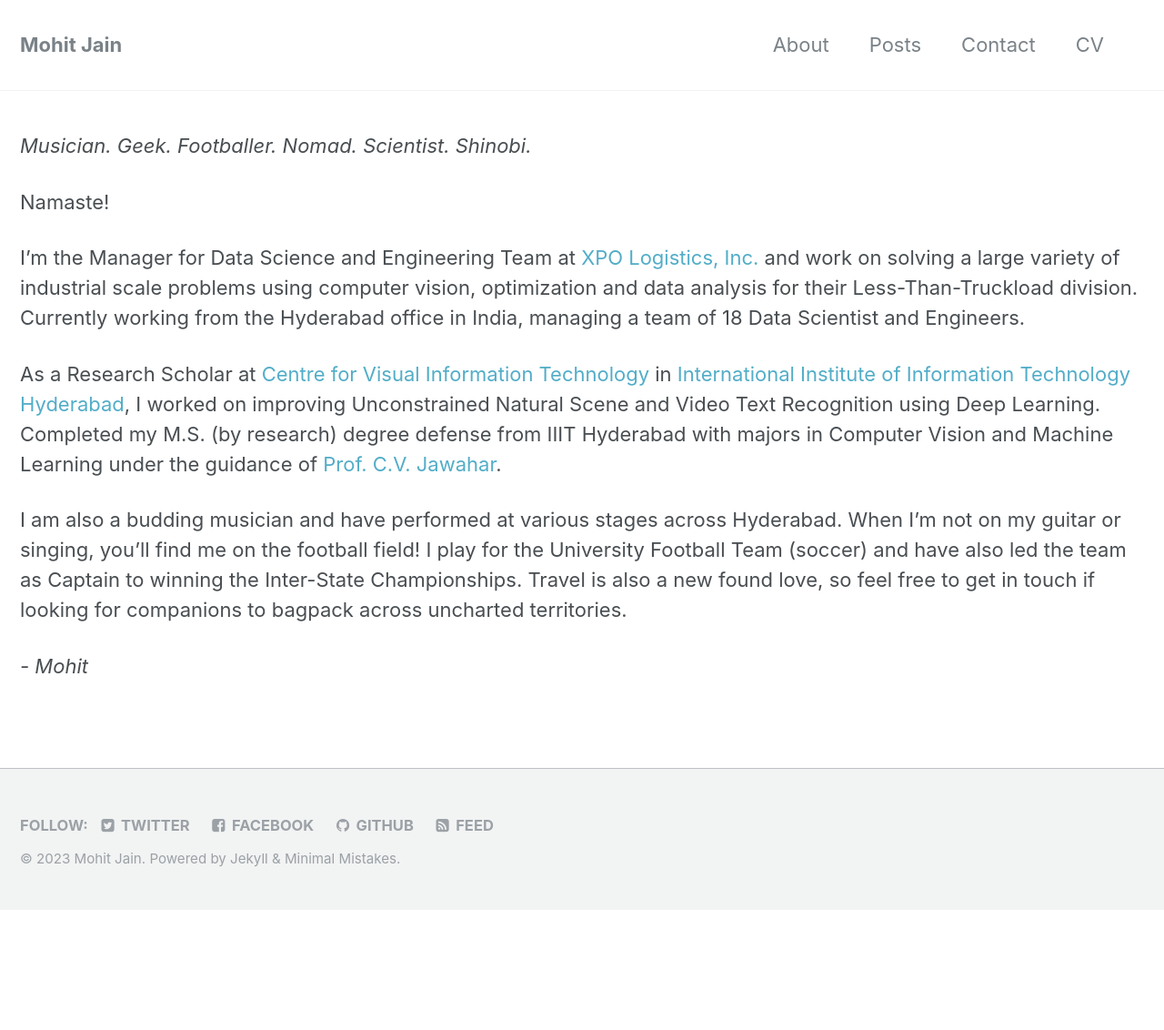
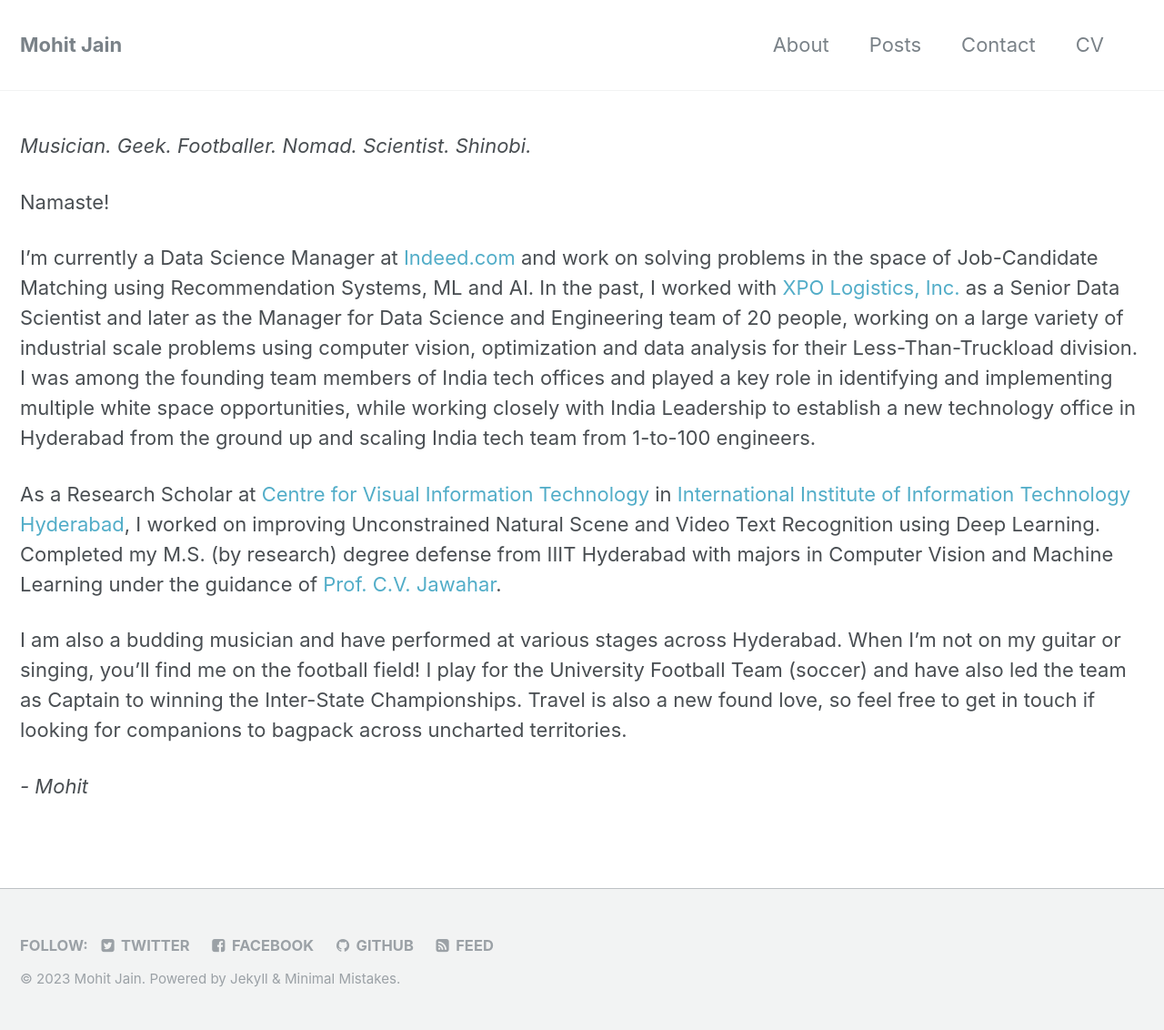
Before and after one commit to NightFury13/nightfury13.github.io, a Jekyll site: the page built from _pages/about.md, in a window 1280 px wide. Shown: the whole page at 91% size. Built offline with Jekyll 4.4.1, drawn with Linux system fonts in a browser that asks for light colours; before the commit the page ends 1000 px from its top, so only the background shows below that.

Commit message:
Update about.md

```diff
--- a/_pages/about.md
+++ b/_pages/about.md
@@ -8,7 +8,7 @@ _Musician. Geek. Footballer. Nomad. Scientist. Shinobi._
 
 Namaste!
 
-I'm the Manager for Data Science and Engineering Team at [XPO Logistics, Inc.](http://www.xpo.com/) and work on solving a large variety of industrial scale problems using computer vision, optimization and data analysis for their Less-Than-Truckload division. Currently working from the Hyderabad office in India, managing a team of 18 Data Scientist and Engineers.
+I'm currently a Data Science Manager at [Indeed.com](http://www.indeed.com/) and work on solving problems in the space of Job-Candidate Matching using Recommendation Systems, ML and AI. In the past, I worked with [XPO Logistics, Inc.](http://www.xpo.com/) as a Senior Data Scientist and later as the Manager for Data Science and Engineering team of 20 people, working on a large variety of industrial scale problems using computer vision, optimization and data analysis for their Less-Than-Truckload division. I was among the founding team members of India tech offices and played a key role in identifying and implementing multiple white space opportunities, while working closely with India Leadership to establish a new technology office in Hyderabad from the ground up and scaling India tech team from 1-to-100 engineers.
 
 As a Research Scholar at [Centre for Visual Information Technology](http://cvit.iiit.ac.in/) in [International Institute of Information Technology Hyderabad](https://iiit.ac.in/), I worked on improving Unconstrained Natural Scene and Video Text Recognition using Deep Learning. Completed my M.S. (by research) degree defense from IIIT Hyderabad with majors in Computer Vision and Machine Learning under the guidance of [Prof. C.V. Jawahar](http://cvit.iiit.ac.in/people/faculty/people/faculty/cvit-faculty/jawahar).
 
```
